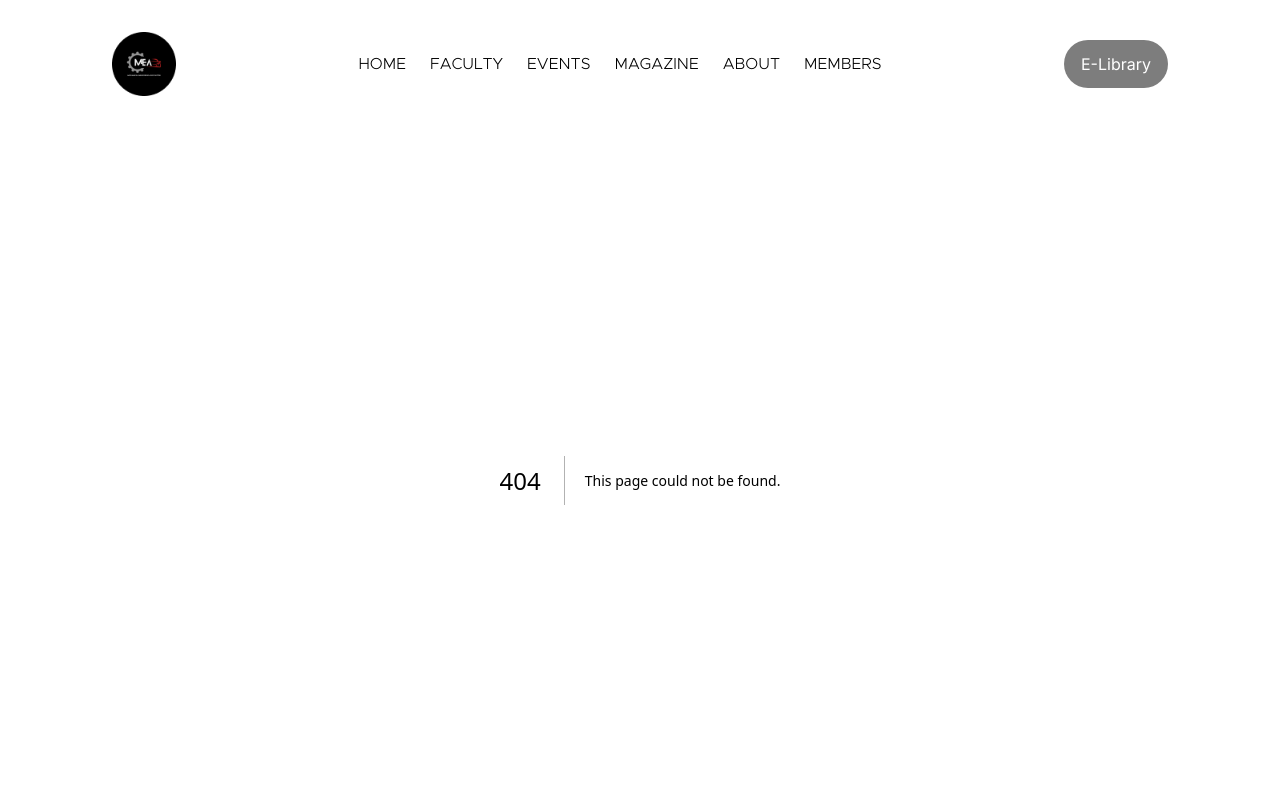
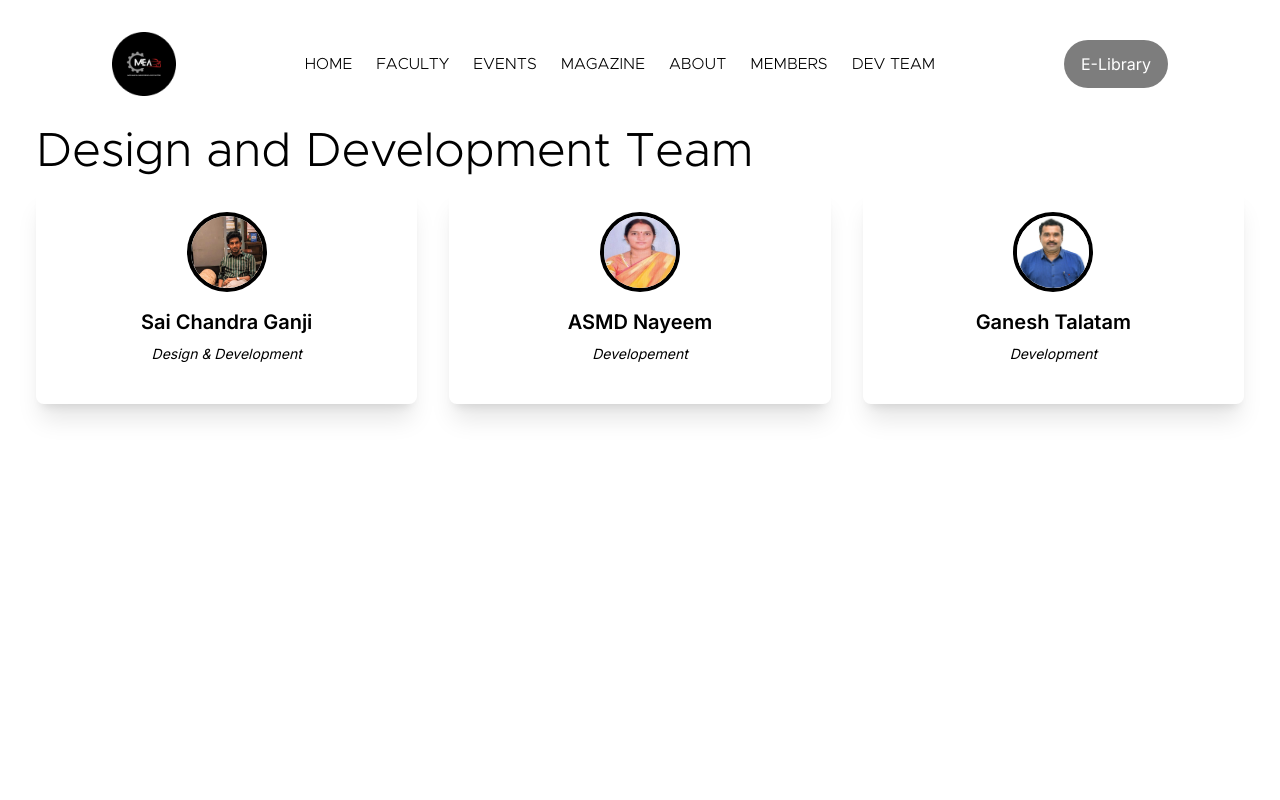
Before and after one commit to ganjisaichandra/MEA, a Next.js app: page /Team in a window 1280 px wide. Before the commit this address had no page. Shown: the top 800 px of the page. Built offline with nearby package versions, Linux system fonts and the light colour scheme; a web font is replaced by a local one.

Commit message:
4th commit

```diff
--- a/src/app/Events/page.tsx
+++ b/src/app/Events/page.tsx
@@ -60,7 +60,7 @@ export default function Page() {
       {cards.map((card, index) => (
         <div
           key={index}
-          className={`w-[90%] md:w-[80%] p-5  flex  ${
+          className={`w-[95%] md:w-[70%] p-5  flex  ${
             index % 2 === 1 ? "justify-end" : "justify-start"
           }`}
         >
--- /dev/null
+++ b/src/app/Team/page.tsx
@@ -0,0 +1,69 @@
+"use client";
+import React from "react";
+import im from "../../assets/images/Sai Chandra.jpg";
+import im2 from "../../assets/images/hymavathi.jpg";
+import im3 from "../../assets/images/Veeresh Kumar G B.jpg";
+import Image, { StaticImageData } from "next/image";
+type facultyDataType = {
+  name: string;
+  designation: string;
+  pic: StaticImageData | string;
+}[];
+
+const facultyData: facultyDataType = [
+  {
+    name: "Sai Chandra Ganji",
+    designation: "Design & Development",
+    pic: im,
+  },
+  {
+    name: "ASMD Nayeem",
+    designation: "Developement",
+    pic: im2,
+  },
+
+  {
+    name: "Ganesh Talatam",
+    designation: "Development",
+    pic: im3,
+  },
+];
+
+const page = () => {
+  return (
+    <div className=" min-h-screen Text-align-center relative p-4 mb-20">
+      <div className="flex  min-h-screen Text-align-center relative justify-center ">
+        <div className="w-full p-5">
+          <p className=" text-[2rem] sm:text-[3rem] Text-align-center font-metrapolis-light">
+            {" "}
+            Design and Development Team
+          </p>
+          <div className="grid grid-cols-1 md:grid-cols-2 lg:grid-cols-3 gap-8">
+            {facultyData.map((faculty, index) => (
+              <div
+                key={index}
+                className=" p-6 rounded-lg shadow-xl transform hover:-translate-y-2 transition-all duration-300"
+              >
+                <Image
+                  src={faculty.pic}
+                  alt={faculty.name}
+                  width={0}
+                  height={0}
+                  className="w-20 h-20 object-fit rounded-full mx-auto mb-4 border-4 border-black"
+                />
+                <h3 className="text-xl font-semibold mb-2 text-center text-black">
+                  {faculty.name}
+                </h3>
+                <p className="text-sm italic mb-4 text-center text-black">
+                  {faculty.designation}
+                </p>
+              </div>
+            ))}
+          </div>
+        </div>
+      </div>
+    </div>
+  );
+};
+
+export default page;
--- a/src/components/Ddt.tsx
+++ b/src/components/Ddt.tsx
@@ -8,7 +8,11 @@ export default function Ddt() {
           Designing & Development Team
         </p>
         <div className="flex gap-8 flex-wrap justify-around items-center">
-          <div className="w-[15rem] rounded-xl h-[15rem] bg-black/80"></div>
+          <div className="w-[15rem] rounded-xl h-[15rem] bg-black/80">
+            <div className="p-20">
+              <p>Ganji Sai chandra</p>
+            </div>
+          </div>
           <div className="w-[15rem] rounded-xl h-[15rem] bg-black/80"></div>
           <div className="w-[15em] rounded-xl h-[15rem] bg-black/80"></div>
           <div className="w-[15em] rounded-xl h-[15rem] bg-black/80"></div>
--- a/src/components/EventCards.tsx
+++ b/src/components/EventCards.tsx
@@ -15,14 +15,14 @@ type eventCard = {
 export default function EventCards(card: eventCard) {
   return (
     <>
-      <div className="w-1/2 relative min-w-[18rem] bg-[#606060] h-[20rem] min-h-max p-6  rounded-md shadow-xl">
+      <div className="w-1/2 relative min-w-[18rem] bg-[#606060] h-[12rem] min-h-max p-6  rounded-md shadow-xl">
         <div
           className={`absolute w-[2rem] h-full  flex items-center rounded-full  top-0 ${
             card.index % 2 === 1 ? "left-0" : "right-0"
           }`}
         >
           <div
-            className={`w-[10rem] h-[10rem] bg-black border-[0.3rem] border-white shadow-2xl rounded-full ${
+            className={`w-[2rem] h-[2rem] bg-black border-[0.3rem] border-white shadow-2xl rounded-full ${
               card.index % 2 == 1 ? "-translate-x-3" : "translate-x-3"
             }`}
           ></div>
@@ -31,7 +31,7 @@ export default function EventCards(card: eventCard) {
           <Image
             src={card.image}
             alt={card.name}
-            className="w-[15rem] h-[15rem]"
+            className="w-[5rem] h-[5rem]"
           />
           <div className="flex  flex-col text-[0.8rem] font-metrapolis-light min-h-max">
             <p className="w-full mb-2 text-center text-[1rem] font-metrapolis-semibold">
@@ -45,7 +45,7 @@ export default function EventCards(card: eventCard) {
               // className="inline-flex justify-center"
               target="_blank"
             >
-              <button className="w-max mt-3 bg-[#FFFFFF] p-1 font-metrapolis-semibold rounded">
+              <button className="w-max mt-3 bg-[#FFFFFF] p-1 font-metrapolis-semibold rounded-lg">
                 Register
               </button>
             </Link>
--- a/src/components/MeaTitle.tsx
+++ b/src/components/MeaTitle.tsx
@@ -5,7 +5,7 @@ export default function MeaTitle() {
     <>
       <div className="sm:text-[1.5rem] md:text-[2rem] xl:text-[3rem] gap-1 sm:gap-2 flex flex-wrap font-metrapolis-semibold justify-center items-center w-full h-[90vh] min-h-[40rem]">
         <p className="">MECHANICAL </p>
-        <p> ENGINEERING </p>
+        <p>ENGINEERING</p>
         <div className=" h-[4.5rem] overflow-clip">
           <div className=" inset-0 animate-rotateText">
             <p className="text-black h-[4.5rem] flex items-center justify-center">
--- a/src/components/NavBar.tsx
+++ b/src/components/NavBar.tsx
@@ -47,6 +47,10 @@ export default function NavBar() {
             <Link href={"/Executives"}>
               {" "}
               <li>MEMBERS</li>
+            </Link>
+            <Link href={"/Team"}>
+              {" "}
+              <li>DEV TEAM</li>
             </Link>
           </ul>
           {/* <div> */}
@@ -115,6 +119,11 @@ export default function NavBar() {
               MEMBERS
             </Link>
           </li>
+          <li className="side-link">
+            <Link onClick={() => setIsOpen(false)} href="/Team">
+              DEV TEAM
+            </Link>
+          </li>
           <Link
             onClick={() => setIsOpen(false)}
             href={"/Elibrary"}
```
